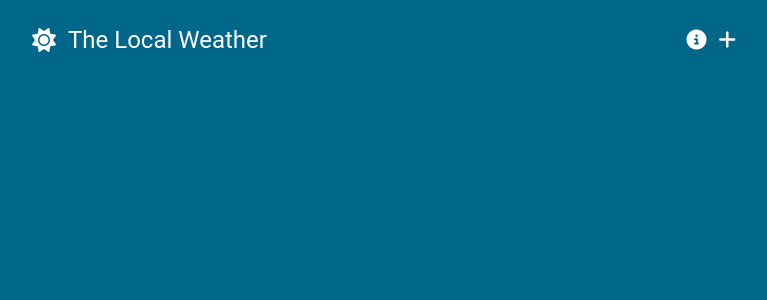
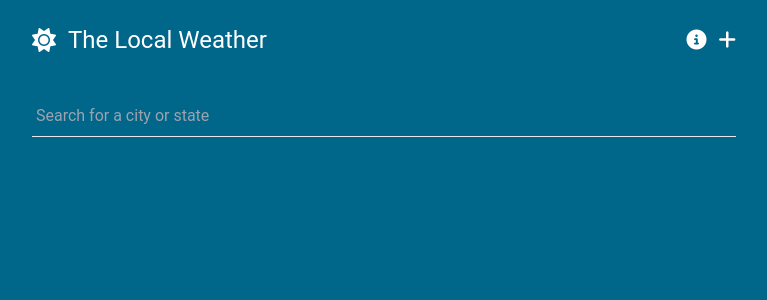
Before and after one commit to fuyaozhao1018/WeatherApp, a Vue app in the folder vue-project/: page / in a window 1280 px wide. Shown: the top 300 px of the page, without its empty margins (256-1023 px from the left). Built offline with nearby package versions, Linux system fonts and the light colour scheme.

Commit message:
update search box

```diff
--- a/vue-project/package.json
+++ b/vue-project/package.json
@@ -8,6 +8,7 @@
     "preview": "vite preview"
   },
   "dependencies": {
+    "axios": "^1.4.0",
     "vue": "^3.3.4",
     "vue-router": "^4.2.4"
   },
--- a/vue-project/src/components/BaseModal.vue
+++ b/vue-project/src/components/BaseModal.vue
@@ -1,6 +1,6 @@
 <template>
     <Teleport to="body">
-        <Transition name="modal=outer">
+        <Transition name="modal-outer">
         <div
         v-show="modalActive"
         class="absolute w-full bg-black bg-opacity-30 h-screen
--- a/vue-project/src/views/HomeView.vue
+++ b/vue-project/src/views/HomeView.vue
@@ -1,7 +1,58 @@
+<template>
+  <main class="container text-white">
+    <div class="pt-4 mb-8 relative">
+      <input
+        type="text"
+        v-model="searchQuery"
+        @input="getSearchResults"
+        placeholder="Search for a city or state"
+        class="py-2 px-1 w-full bg-transparent border-b
+         focus:border-weather-secondary
+        focus:outline-none focus:shadow-[0px_1px_0_0_#004E71]"
+      />
+      <ul
+        class="absolute bg-weather-secondary
+         text-white w-full shadow-md py-2
+         px-1 top-[66px]"
+        v-if="mapboxSearchResults"
+      >
+        <li
+          v-for="searchResult in mapboxSearchResults"
+          :key="searchResult.id"
+          class="py-2 cursor-pointer"
+          @click="previewCity(searchResult)"
+        >
+          {{ searchResult.place_name }}
+        </li>
+      </ul>
+    </div>
+  </main>
+</template>
+
 <script setup>
+import { ref } from "vue";
+import axios from "axios";
+
+const mapboxAPIKey =
+  "pk.eyJ1IjoiZnV5YW96aGFvMTAxOCIsImEiOiJjbGtuazJxMjcwdGM3M2VzNDF3dXNibzgwIn0.Rv6QQEYj3tOjEiFOkEzmVw"
+const searchQuery = ref("");
+const queryTimeout = ref(null);
+const mapboxSearchResults = ref(null);
+
+const getSearchResults = () => {
+  clearTimeout(queryTimeout.value);
+  queryTimeout.value = setTimeout(async () => {
+    if (searchQuery.value !== "") {
+      const result = await axios.get(
+        `https://api.mapbox.com/geocoding/v5/mapbox.places/${searchQuery.value}.json?access_token=${mapboxAPIKey}&types=place`
+      );
+      mapboxSearchResults.value = result.data.features;
+
+      return;
+    }
+    mapboxSearchResults.value = null;
+  }, 300);
+};
 </script>
 
-<template>
-  <main>
-  </main>
-</template>
+<style lang="scss" scoped></style>
```
Also changed, not shown: 1 other file (tests, documents, lock files or other folders).
